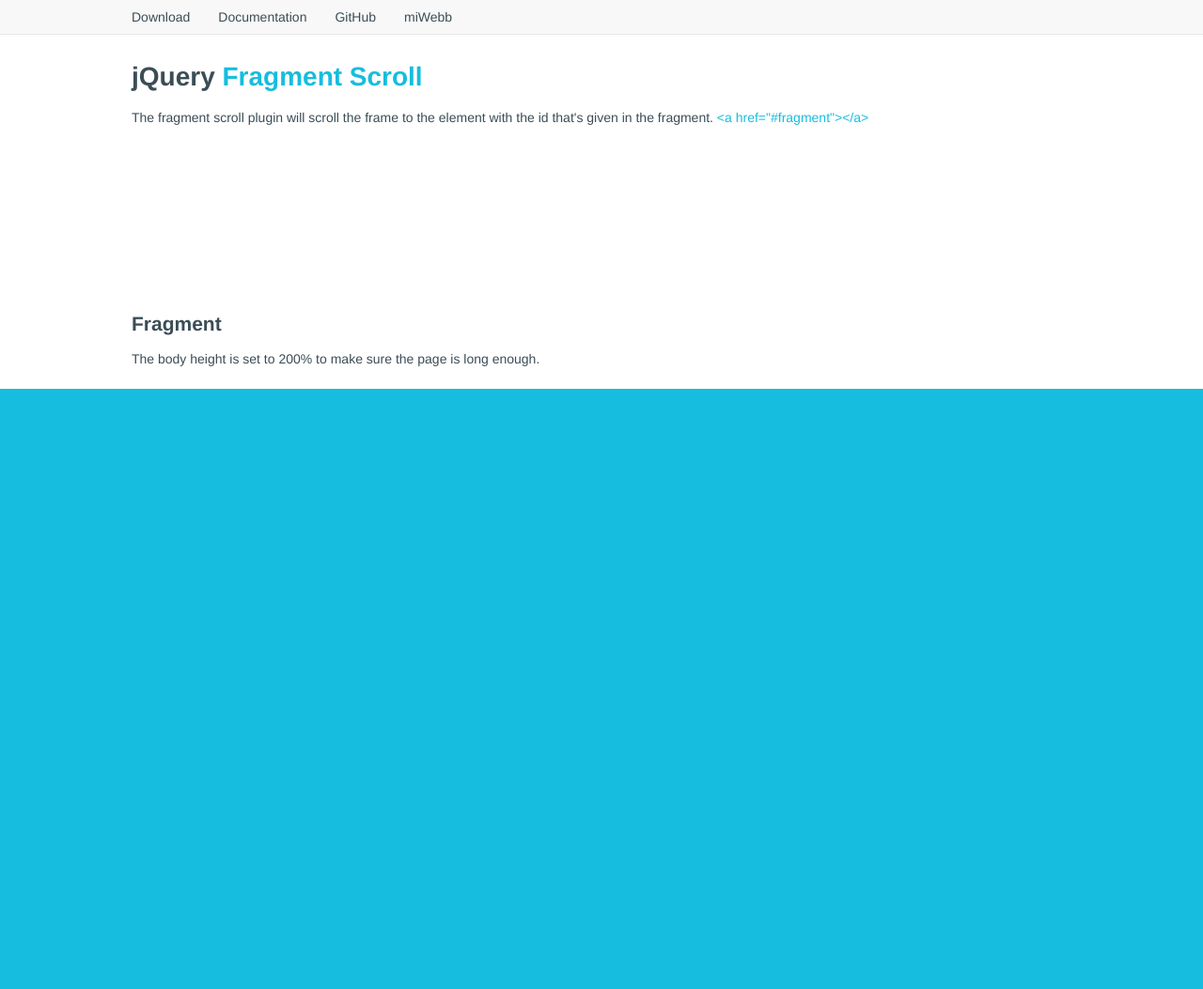
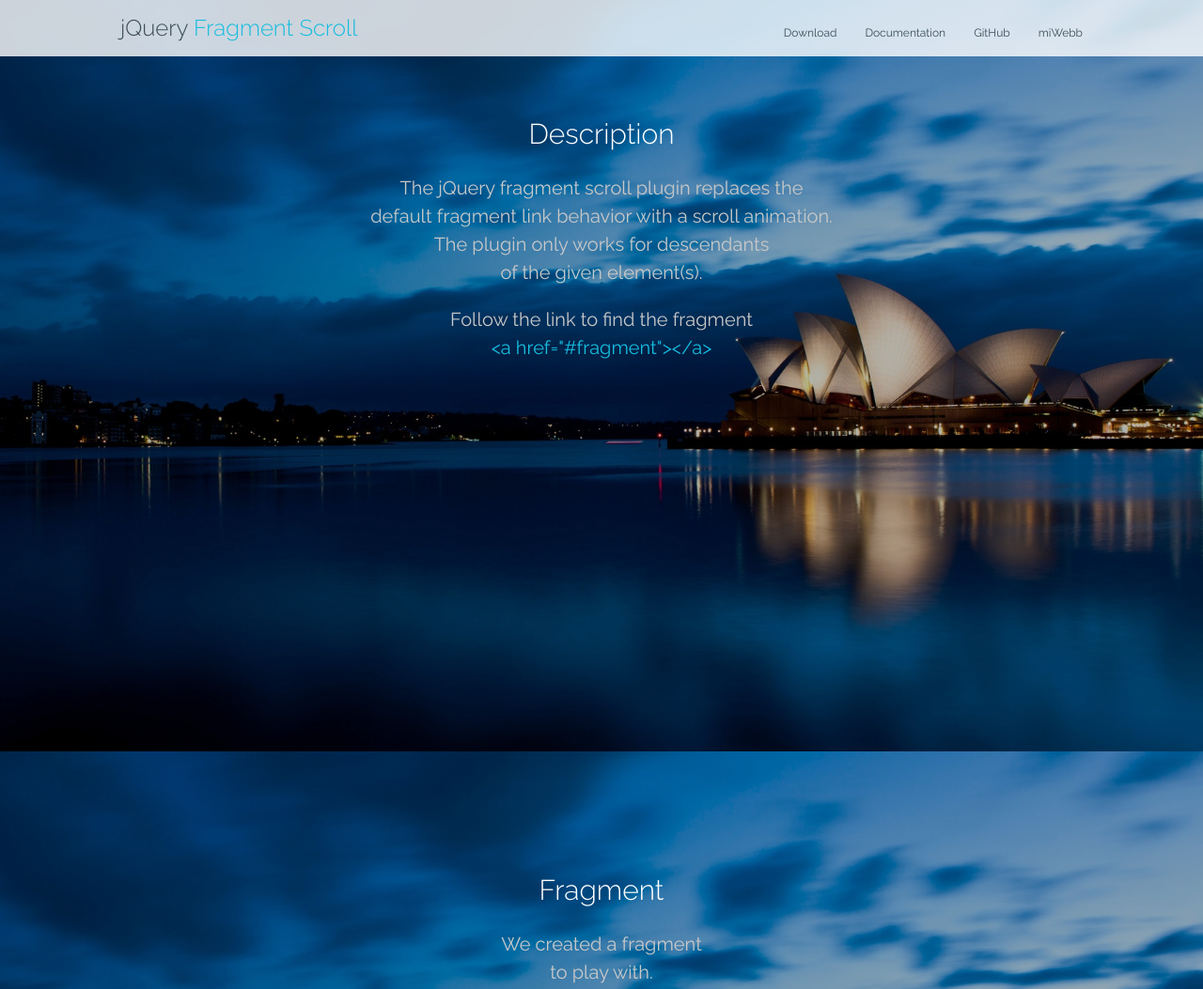
Before and after one commit to miWebb/jQuery.fragmentScroll, a website: page index.html in a window 1280 px wide. Shown: the top 1053 px of the page at 94% size. Drawn offline with nearby package versions, Linux system fonts and the light colour scheme.

Commit message:
New demo page

```diff
--- a/assets/css/style.css
+++ b/assets/css/style.css
@@ -7,28 +7,34 @@
 
 body
 {
-	height: 200%;
-	background: #16bdde;
-	color: #3b4d56;
-	font-family: 'Helvetica Neue', sans-serif;
-	font-size: 14px;
+	background: rgb(22, 189, 222) url('../images/background.jpg') no-repeat fixed center center;
+	background-size: cover;
+	color: rgb(200,200,200);
+	font-family: 'Raleway', sans-serif;
+	font-size: 12px;
+}
+
+h1
+{
+	color: white;
+	font-weight: 300;
 }
 
 h1 span
 {
-	color: #16bdde;
+	color: rgb(22, 189, 222);
 }
 
 a
 {
 	transition: all 0.3s ease;
-	color: #16bdde;
+	color: rgb(22, 189, 222);
 	text-decoration: none;
 }
 
 a:hover
 {
-	color: #3b4d56;
+	color: rgb(59, 77, 86);
 }
 
 ul
@@ -40,29 +46,43 @@
 {
 	margin: 0 auto;
 	padding: 10px 30px;
-	max-width: 1000px;
+	min-width: 768px;
+	max-width: 1024px;
 }
 
 .container:before, .container:after
 {
 	content: " ";
-	display: table
+	display: table;
 }
 
 .container:after
 {
-	clear: both
+	clear: both;
 }
 
 #nav
 {
-	background: #3b4d56;
-	background-color: #f8f8f8;
-	border-bottom: 1px #e8e8e8 solid;
+	position: fixed;
+	top: 0;
+	width: 100%;
+	height: 60px;
+	background: white;
+	background: rgba(255, 255, 255, 0.8);
+	color: rgb(59, 77, 86);
+	line-height: 40px;
+}
+
+#nav h1
+{
+	float: left;
+	margin: 0;
+	color: rgb(59, 77, 86);
 }
 
 #nav ul
 {
+	float: right;
 	margin: 0;
 	padding: 0;
 	list-style: none;
@@ -71,7 +91,8 @@
 #nav li
 {
 	float: left;
-	margin-right: 30px;
+	margin-left: 30px;
+	line-height: 50px;
 }
 
 #nav a
@@ -84,12 +105,15 @@
 	color: #16bdde;
 }
 
-#page
+#page section
 {
-	background: white;
+	padding-top: 100px;
+	padding-bottom: 400px;
+	font-size: 20px;
+	text-align: center;
 }
 
-#fragment
+#page p
 {
-	margin-top: 200px;
+	line-height: 30px;
 }
--- a/index.html
+++ b/index.html
@@ -5,11 +5,12 @@
 
 		<meta charset="utf-8" />
 
+		<link rel="stylesheet" href="https://fonts.googleapis.com/css?family=Raleway:300,400" />
 		<link rel="stylesheet" href="assets/css/style.css" />
 
 		<script type="text/javascript" src="https://ajax.googleapis.com/ajax/libs/jquery/2.1.1/jquery.min.js"></script>
 		<script type="text/javascript" src="assets/js/jquery.easing.min.js"></script>
-		<script type="text/javascript" src="assets/js/jquery.fragmentscroll.min.js"></script>
+		<script type="text/javascript" src="assets/js/jquery.fragmentscroll.js"></script>
 		<script type="text/javascript">
 
 		$(window).load(function() {
@@ -21,6 +22,7 @@
 	<body>
 		<div id="nav">
 			<div class="container">
+				<h1>jQuery <span>Fragment Scroll</span></h1>
 				<ul>
 					<li><a href="https://github.com/miWebb/jQuery.fragmentScroll/releases">Download</a></li>
 					<li><a href="https://github.com/miWebb/jQuery.fragmentScroll">Documentation</a></li>
@@ -30,15 +32,13 @@
 			</div>
 		</div>
 		<div id="page">
-			<div class="container">
-				<div id="jquery">
-					<h1>jQuery <span>Fragment Scroll</span></h1>
-					<p>The fragment scroll plugin will scroll the frame to the element with the id that's given in the fragment. <a href="#fragment">&lt;a href="#fragment">&lt;/a></a></p>
-				</div>
-				<div id="fragment">
-					<h2>Fragment</h2>
-					<p>The body height is set to 200% to make sure the page is long enough.</p>
-				</div>
+			<section class="container">
+				<h1>Description</h1>
+				<p>The jQuery fragment scroll plugin replaces the <br />default fragment link behavior with a scroll animation.<br /> The plugin only works for descendants<br />of the given element(s).</p><p>Follow the link to find the fragment<br /><a href="#fragment">&lt;a href="#fragment">&lt;/a></a></p>
+			</section>
+			<section id="fragment" class="container">
+				<h1>Fragment</h1>
+				<p>We created a fragment<br /> to play with.</p>
 			</div>
 		</div>
 	</body>
```
Also changed, not shown: assets/images/background.jpg (added).
